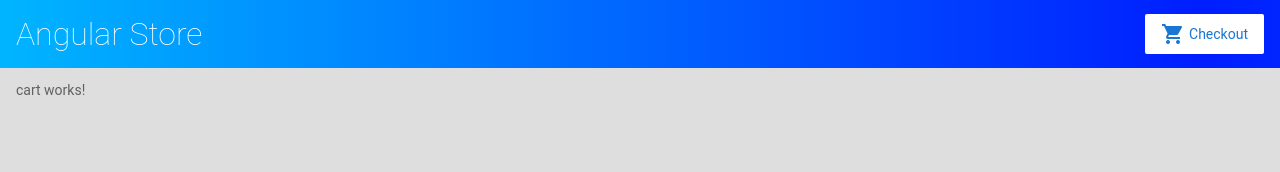
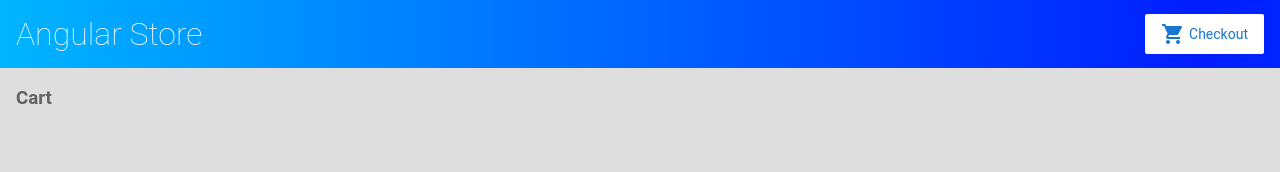
Before and after one commit to GiuseppeLanucara/angular-start, an Angular app: page /cart in a window 1280 px wide. Shown: the top 172 px of the page. Built offline with nearby package versions, Linux system fonts and the light colour scheme.

Commit message:
ADD VIEW LIST CART PRODUCTS

```diff
--- a/src/app/cart/cart.component.html
+++ b/src/app/cart/cart.component.html
@@ -1 +1,6 @@
-<p>cart works!</p>
+<h3>Cart</h3>
+
+<div class="cart-item" *ngFor="let item of items">
+    <span>{{ item.name }}</span>
+    <span>{{ item.price | currency }}</span>
+</div>
--- a/src/app/cart/cart.component.ts
+++ b/src/app/cart/cart.component.ts
@@ -1,4 +1,5 @@
 import { Component } from '@angular/core';
+import { CartService } from '../cart.service';
 
 @Component({
   selector: 'app-cart',
@@ -7,4 +8,9 @@
 })
 export class CartComponent {
 
+  items = this.cartService.getItems();
+
+  constructor(
+    private cartService: CartService
+  ) { }
 }
```
